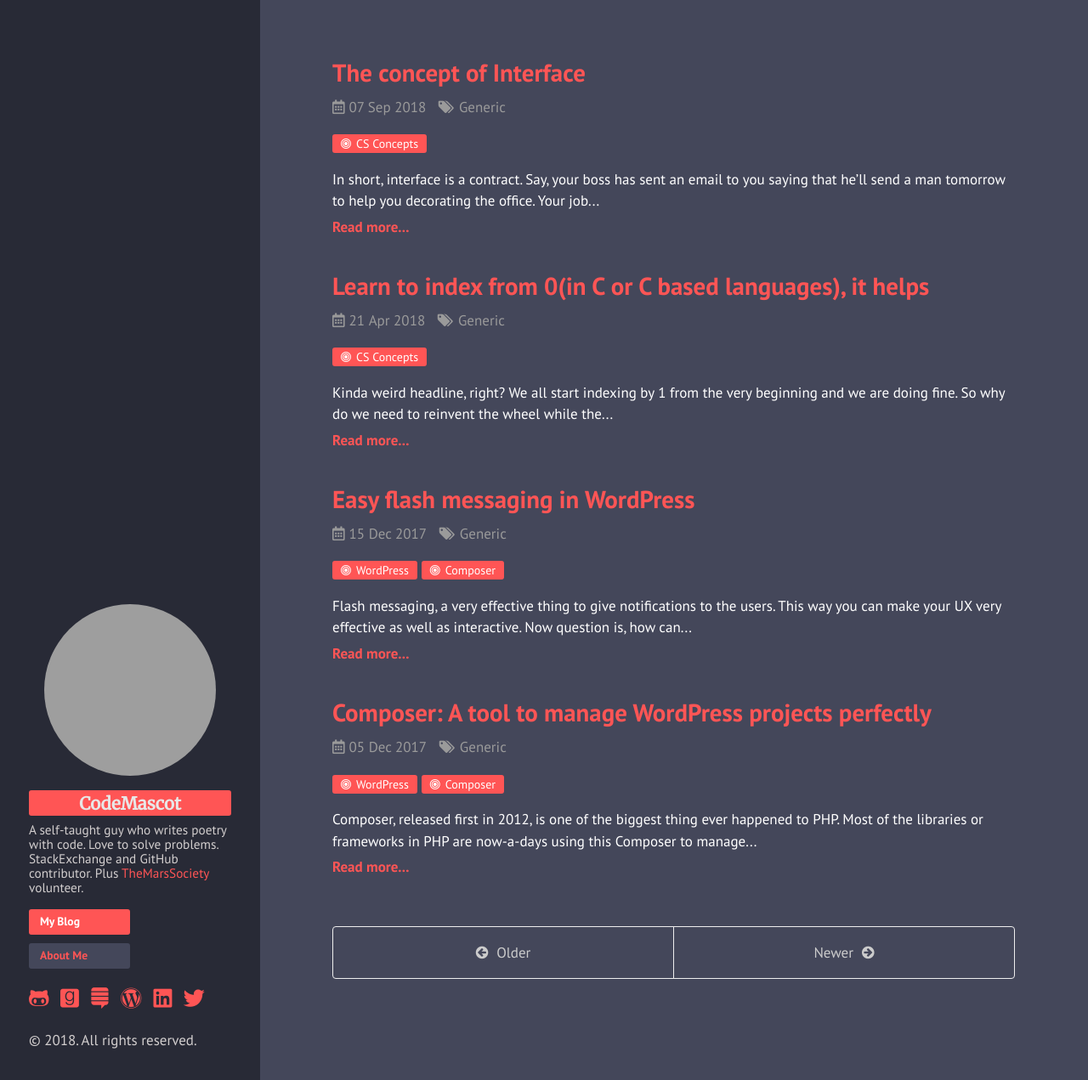
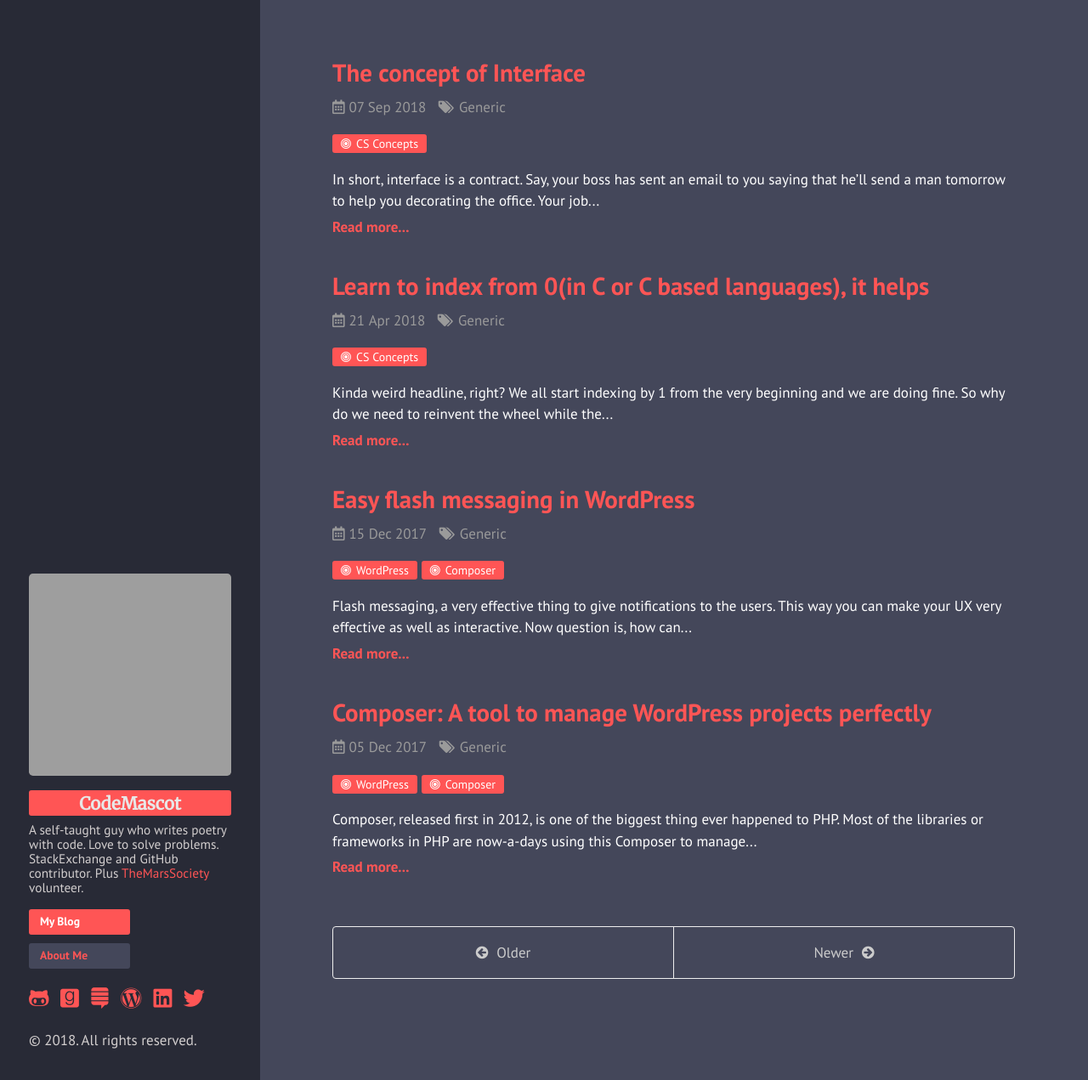
Before and after one commit to khanrn/codemascot.github.io, a Jekyll site: the page built from index.html, in a window 1280 px wide and 1271 px high. Shown: the whole window at 85% size. Built offline with Jekyll 4.4.1, drawn with Linux system fonts in a browser that asks for light colours; nearby versions of some CDN libraries; some web fonts are replaced; the list of posts is cut into pages by our own code; grey boxes are pictures that could not be loaded.

Commit message:
CSS Fixed for New Profile Picture

```diff
--- a/public/css/hyde.css
+++ b/public/css/hyde.css
@@ -53,9 +53,9 @@
      line-height: 1rem;
  }
  .khan-img img {
-     width: 85%;
+     width: 100%;
      margin: 1rem auto;
-     border-radius: 50%;
+     border-radius: 2%;
      border-color: transparent;
  }
 
```
